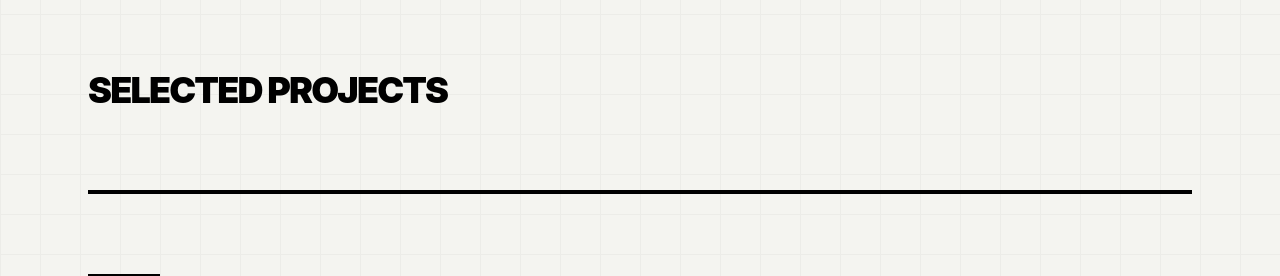
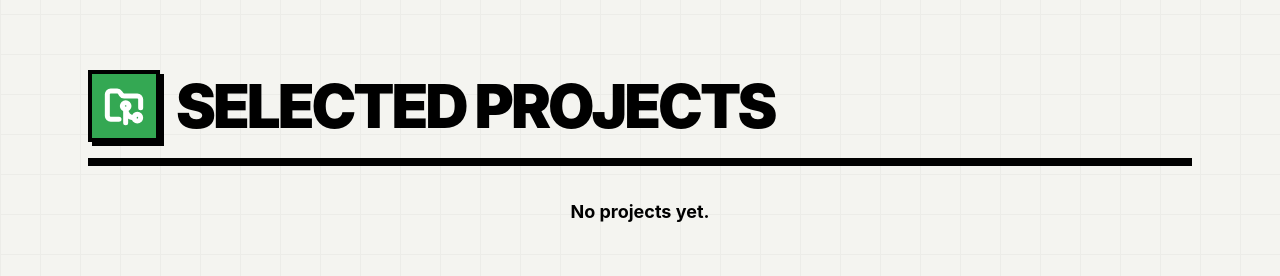
Before and after one commit to imshihab/imshihab.github.io, a React (Vite) app: page / in a window 1280 px wide. Shown: the part 226-502 px from the top of the page. Built offline with nearby package versions, Linux system fonts and the light colour scheme; no server answers.

Commit message:
feat: add Projects component and update App layout with new icon
- Introduced a new Projects component to display project status.
- Updated App component to include the Projects section with enhanced visual elements and a new FolderGit2 icon for better representation of projects.

```diff
--- a/src/App.jsx
+++ b/src/App.jsx
@@ -15,8 +15,9 @@ import Workspace from "./Components/Workspace";
 import Profiles from "./Components/Profiles";
 import Achievements from "./Components/Achievements";
 import Tech from "./Components/Tech";
-import { GraduationCap } from "lucide-react";
+import { FolderGit2, GraduationCap } from "lucide-react";
 import Education from "./Components/Education";
+import Projects from "./Components/Projects";
 
 function App() {
     const [isMenuOpen, setIsMenuOpen] = useState(false);
@@ -131,9 +132,20 @@ function App() {
                     id="projects"
                     className="py-20 border-t-4 border-black mt-10"
                 >
-                    <h2 className="text-4xl font-black uppercase tracking-tighter">
-                        Selected Projects
-                    </h2>
+                    <div className="flex items-center gap-4 border-b-8 border-black pb-4 mb-8">
+                        <div className="bg-[#34A853] p-3 border-4 border-black shadow-[4px_4px_0px_0px_rgba(0,0,0,1)]">
+                            <FolderGit2
+                                size={40}
+                                className="text-white"
+                                strokeWidth={3}
+                            />
+                        </div>
+                        <h2 className="text-4xl md:text-6xl font-black uppercase tracking-tighter">
+                            Selected Projects
+                        </h2>
+                    </div>
+
+                    <Projects />
                 </section>
                 <section
                     id="education"
--- /dev/null
+++ b/src/Components/Projects.jsx
@@ -0,0 +1,11 @@
+import React from "react";
+
+function Projects() {
+    return (
+        <div className="text-center text-lg font-bold mt-8">
+            No projects yet.
+        </div>
+    );
+}
+
+export default Projects;
```
